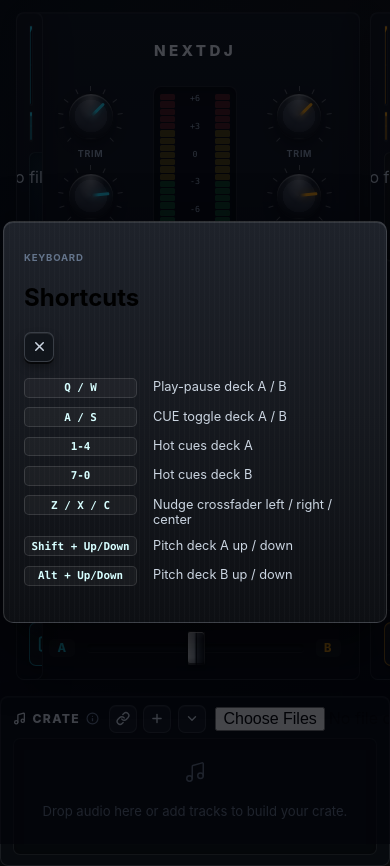
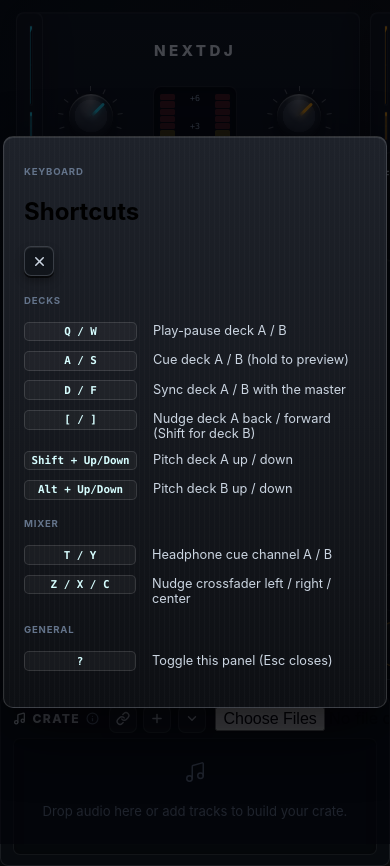
Before and after one commit to antoniolg/next-dj, a React (Vite) app in the folder src/renderer/: page / in a window 390 px wide. Both pictures are taken after a click on the button 176 px from the left and 401 px from the top of the page. Built offline with nearby package versions, Linux system fonts and the light colour scheme.

Commit message:
feat: refresh keyboard shortcuts and add sync keys
- D/F sync deck A/B with the master, T/Y toggle headphone cue
- remove orphaned hot cue digit bindings (pads UI is gone)
- rewrite the shortcuts panel grouped by Decks/Mixer/General and
  document the bracket nudge keys

```diff
--- a/src/renderer/src/App.tsx
+++ b/src/renderer/src/App.tsx
@@ -50,8 +50,6 @@
     syncDeck,
     nudgeDeck,
     jogBend,
-    triggerHotCue,
-    clearHotCue,
     exitLoop,
     setAutoLoop,
     setTrim,
@@ -185,8 +183,11 @@
         event.code === 'KeyW' ||
         event.code === 'KeyA' ||
         event.code === 'KeyS' ||
-        event.code === 'KeyC' ||
-        event.code.startsWith('Digit')
+        event.code === 'KeyD' ||
+        event.code === 'KeyF' ||
+        event.code === 'KeyT' ||
+        event.code === 'KeyY' ||
+        event.code === 'KeyC'
 
       if (event.repeat && isRepeatSensitive) {
         return
@@ -225,6 +226,30 @@
       if (event.code === 'KeyS' && !deckBLoading) {
         event.preventDefault()
         void cuePress('B')
+        return
+      }
+
+      if (event.code === 'KeyD' && !deckALoading) {
+        event.preventDefault()
+        syncDeck('A')
+        return
+      }
+
+      if (event.code === 'KeyF' && !deckBLoading) {
+        event.preventDefault()
+        syncDeck('B')
+        return
+      }
+
+      if (event.code === 'KeyT') {
+        event.preventDefault()
+        toggleCue('A')
+        return
+      }
+
+      if (event.code === 'KeyY') {
+        event.preventDefault()
+        toggleCue('B')
         return
       }
 
@@ -274,31 +299,6 @@
         return
       }
 
-      const deckAHotCue = ['Digit1', 'Digit2', 'Digit3', 'Digit4'].indexOf(event.code)
-
-      if (deckAHotCue >= 0 && !deckALoading) {
-        event.preventDefault()
-
-        if (event.shiftKey) {
-          clearHotCue('A', deckAHotCue)
-        } else {
-          triggerHotCue('A', deckAHotCue)
-        }
-
-        return
-      }
-
-      const deckBHotCue = ['Digit7', 'Digit8', 'Digit9', 'Digit0'].indexOf(event.code)
-
-      if (deckBHotCue >= 0 && !deckBLoading) {
-        event.preventDefault()
-
-        if (event.shiftKey) {
-          clearHotCue('B', deckBHotCue)
-        } else {
-          triggerHotCue('B', deckBHotCue)
-        }
-      }
     }
 
     const handleKeyUp = (event: KeyboardEvent): void => {
@@ -335,8 +335,8 @@
     setCrossfade,
     setPitch,
     togglePlayback,
-    triggerHotCue,
-    clearHotCue
+    syncDeck,
+    toggleCue
   ])
 
   const masterDeck = masterDeckId ? decks[masterDeckId] : null
@@ -485,21 +485,32 @@
                 <X size={15} strokeWidth={2.4} />
               </button>
             </div>
-            <dl className="shortcut-grid mt-5">
+            <p className="micro-label shortcut-section">Decks</p>
+            <dl className="shortcut-grid">
               <dt>Q / W</dt>
               <dd>Play-pause deck A / B</dd>
               <dt>A / S</dt>
-              <dd>CUE toggle deck A / B</dd>
-              <dt>1-4</dt>
-              <dd>Hot cues deck A</dd>
-              <dt>7-0</dt>
-              <dd>Hot cues deck B</dd>
-              <dt>Z / X / C</dt>
-              <dd>Nudge crossfader left / right / center</dd>
+              <dd>Cue deck A / B (hold to preview)</dd>
+              <dt>D / F</dt>
+              <dd>Sync deck A / B with the master</dd>
+              <dt>[ / ]</dt>
+              <dd>Nudge deck A back / forward (Shift for deck B)</dd>
               <dt>Shift + Up/Down</dt>
               <dd>Pitch deck A up / down</dd>
               <dt>Alt + Up/Down</dt>
               <dd>Pitch deck B up / down</dd>
+            </dl>
+            <p className="micro-label shortcut-section">Mixer</p>
+            <dl className="shortcut-grid">
+              <dt>T / Y</dt>
+              <dd>Headphone cue channel A / B</dd>
+              <dt>Z / X / C</dt>
+              <dd>Nudge crossfader left / right / center</dd>
+            </dl>
+            <p className="micro-label shortcut-section">General</p>
+            <dl className="shortcut-grid">
+              <dt>?</dt>
+              <dd>Toggle this panel (Esc closes)</dd>
             </dl>
           </div>
         </div>
--- a/src/renderer/src/styles.css
+++ b/src/renderer/src/styles.css
@@ -1698,6 +1698,11 @@
   padding: 1.25rem;
 }
 
+.shortcut-section {
+  margin-top: 1.15rem;
+  margin-bottom: 0.5rem;
+}
+
 .shortcut-grid {
   display: grid;
   grid-template-columns: minmax(112px, auto) 1fr;
```
